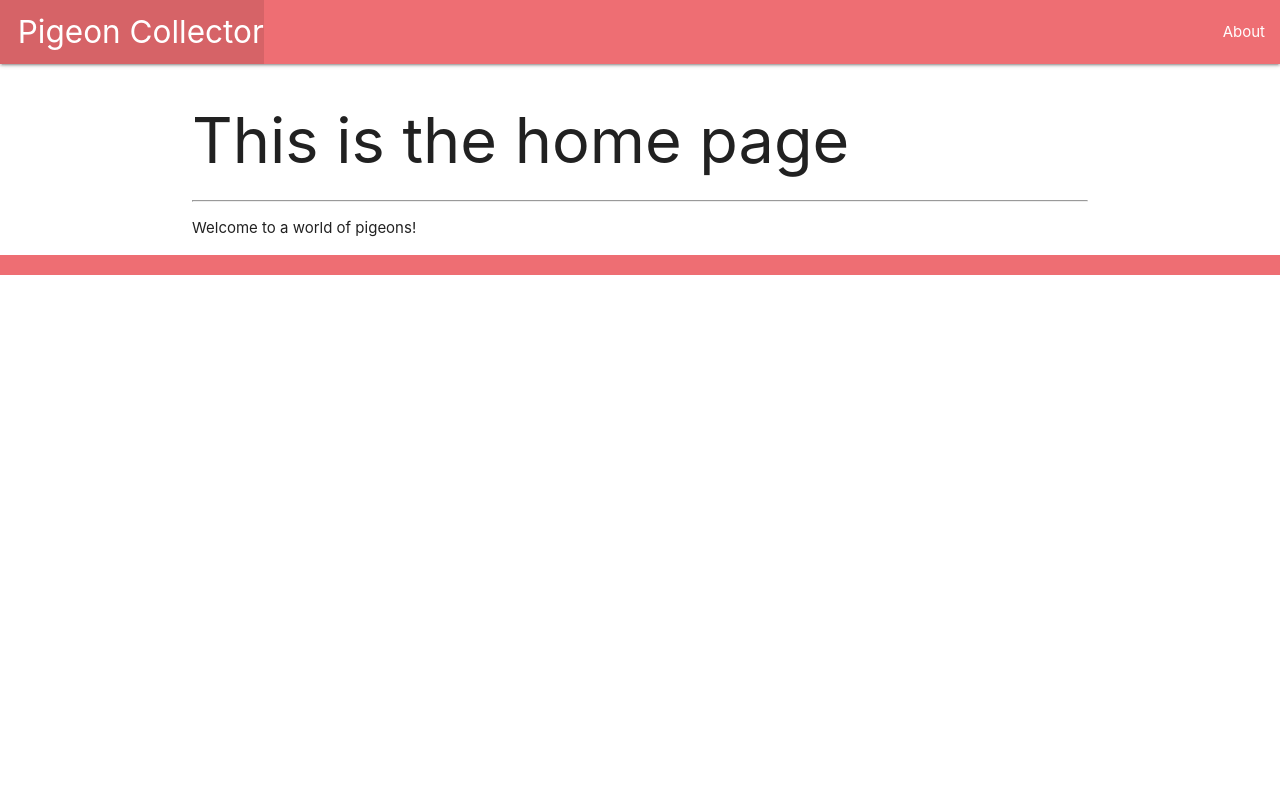
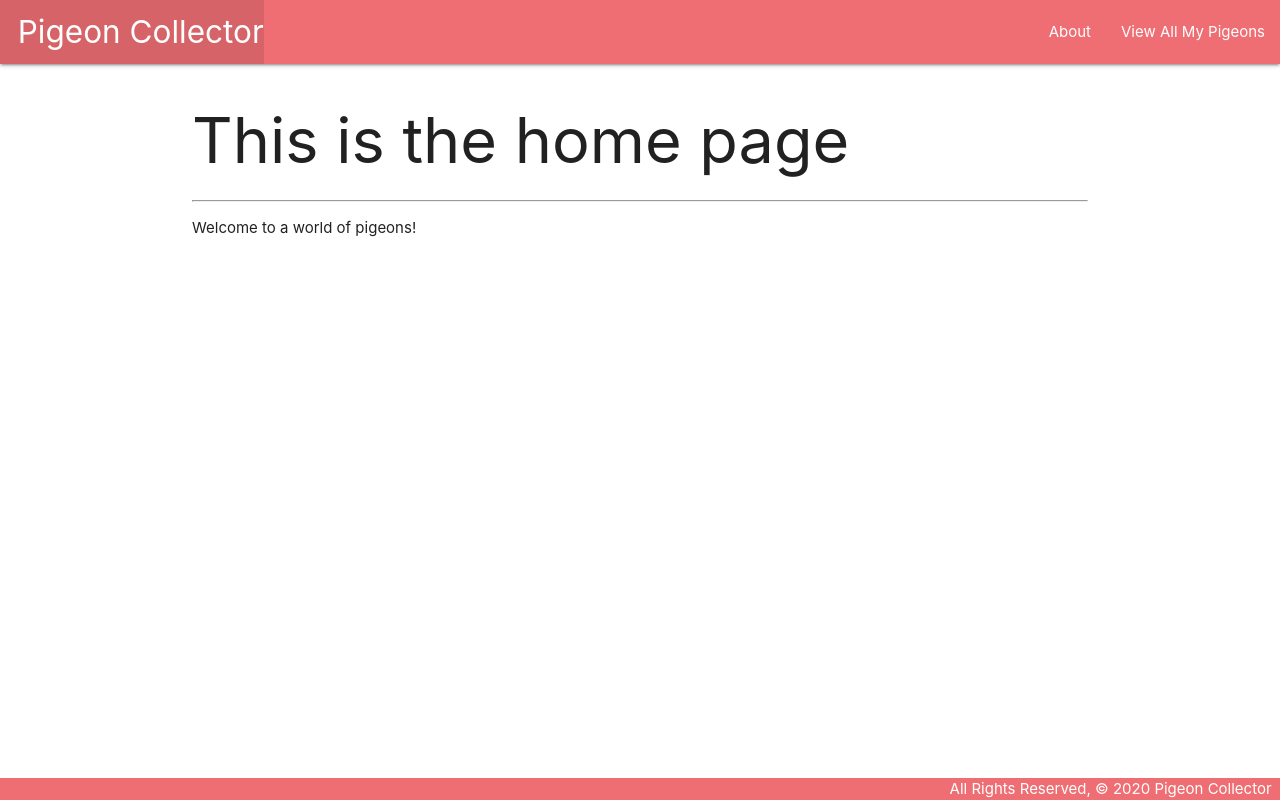
Before and after one commit to Rainandray-netizen/pigeon-collector, a Django app: page / in a window 1280 px wide. Run offline with Django 3.2, Linux system fonts and the light colour scheme.

Commit message:
feat: added styling and pigeon access

```diff
--- /dev/null
+++ b/main_app/static/css/style.css
@@ -0,0 +1,14 @@
+body {
+  display: flex;
+  min-height: 100vh;
+  flex-direction: column;
+}
+
+main {
+  flex: 1 0 auto;
+}
+
+footer.page-footer {
+  padding-top: 0;
+  text-align: right;
+}
--- a/main_app/templates/base.html
+++ b/main_app/templates/base.html
@@ -1,3 +1,5 @@
+{% load static %}
+
 <!DOCTYPE html>
 <html lang="en">
 <head>
@@ -6,6 +8,7 @@
   <meta http-equiv="X-UA-Compatible" content="ie=edge">
   <title>Pigeon Collector</title>
   <link rel="stylesheet" href="https://cdnjs.cloudflare.com/ajax/libs/materialize/1.0.0/css/materialize.min.css">
+  <link rel="stylesheet" type="text/css" href="{% static 'css/style.css' %}">
 </head>
 <body>
   <header class="navbar-fixed">
@@ -16,6 +19,7 @@
         </ul>
         <ul class="right">
           <li><a href="/about">About</a></li>
+          <li><a href="/pigeons">View All My Pigeons</a></li>
         </ul>
       </div>
     </nav>
--- a/main_app/urls.py
+++ b/main_app/urls.py
@@ -4,4 +4,5 @@ from . import views
 urlpatterns = [
 	path('', views.home, name='home'),
 	path('about/', views.about, name='about'),
+  path('pigeons/', views.pigeons_index, name='index'),
 ]
--- a/main_app/views.py
+++ b/main_app/views.py
@@ -1,8 +1,22 @@
 from django.shortcuts import render
 
+class Pigeon:  # Note that parens are optional if not inheriting from another class
+  def __init__(self, name, description, age):
+    self.name = name
+    self.description = description
+    self.age = age
+
+pigeons = [
+  Pigeon('Roy Pigeon', 'A hardworking salarypigeon trying to make ends meet. Husband to Sandra Pigeon', 3),
+  Pigeon('Sandra Pigeon', 'A proud mother, wife of Roy Pigeon', 4),
+  Pigeon('Egg', 'An egg', 0)
+]
 
 def about(request):
   return render(request, 'about.html')
 
 def home(request):
   return render(request, 'home.html')
+
+def pigeons_index(request):
+  return render(request, 'pigeons/index.html', { 'pigeons': pigeons })
```
Also changed, not shown: main_app/templates/pigeons/index.html (added, +20 -0 lines).
